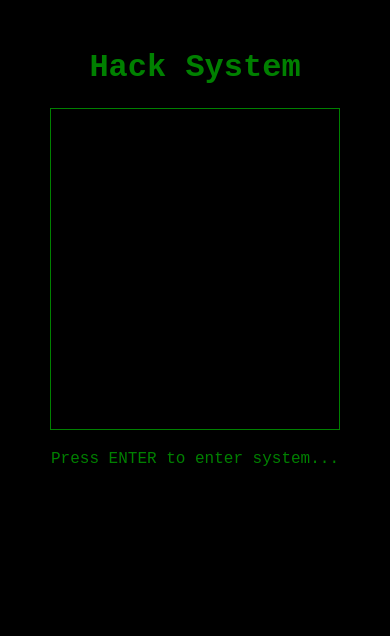
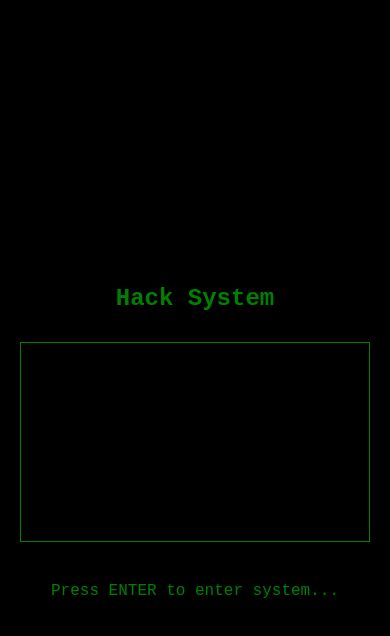
Before and after one commit to kbbstrips1/Sigma, a plain HTML site: page index.html in a window 390 px wide. Drawn offline with Linux system fonts and the light colour scheme.

Commit message:
Update index.html
mobile 2

```diff
--- a/index.html
+++ b/index.html
@@ -11,26 +11,59 @@
             font-family: "Courier New", monospace;
             padding: 20px;
             text-align: center;
+            margin: 0;
+            height: 100vh;
+            display: flex;
+            flex-direction: column;
+            justify-content: center;
         }
 
         #terminal {
-            width: 80%;
+            width: 100%;
             height: 300px;
             background: black;
             border: 1px solid green;
             padding: 10px;
-            margin: 20px auto;
+            margin: 20px 0;
             overflow-y: auto;
             display: flex;
+            flex-direction: column;
             align-items: center;
-            justify-content: center;
-            flex-direction: column;
-            text-align: center;
+            justify-content: flex-start;
             white-space: pre-wrap;
+            font-size: 1.2em;
+            box-sizing: border-box;
         }
 
         #terminal-content {
-            text-align: center;
+            text-align: left;
+            word-wrap: break-word;
+        }
+
+        h1 {
+            font-size: 2em;
+            margin-bottom: 10px;
+        }
+
+        p {
+            font-size: 1.2em;
+            margin-top: 20px;
+        }
+
+        /* Zorg ervoor dat de terminal niet te groot is op kleine schermen */
+        @media (max-width: 600px) {
+            #terminal {
+                height: 200px;
+                font-size: 1em;
+            }
+
+            h1 {
+                font-size: 1.5em;
+            }
+
+            p {
+                font-size: 1em;
+            }
         }
     </style>
 </head>
```
